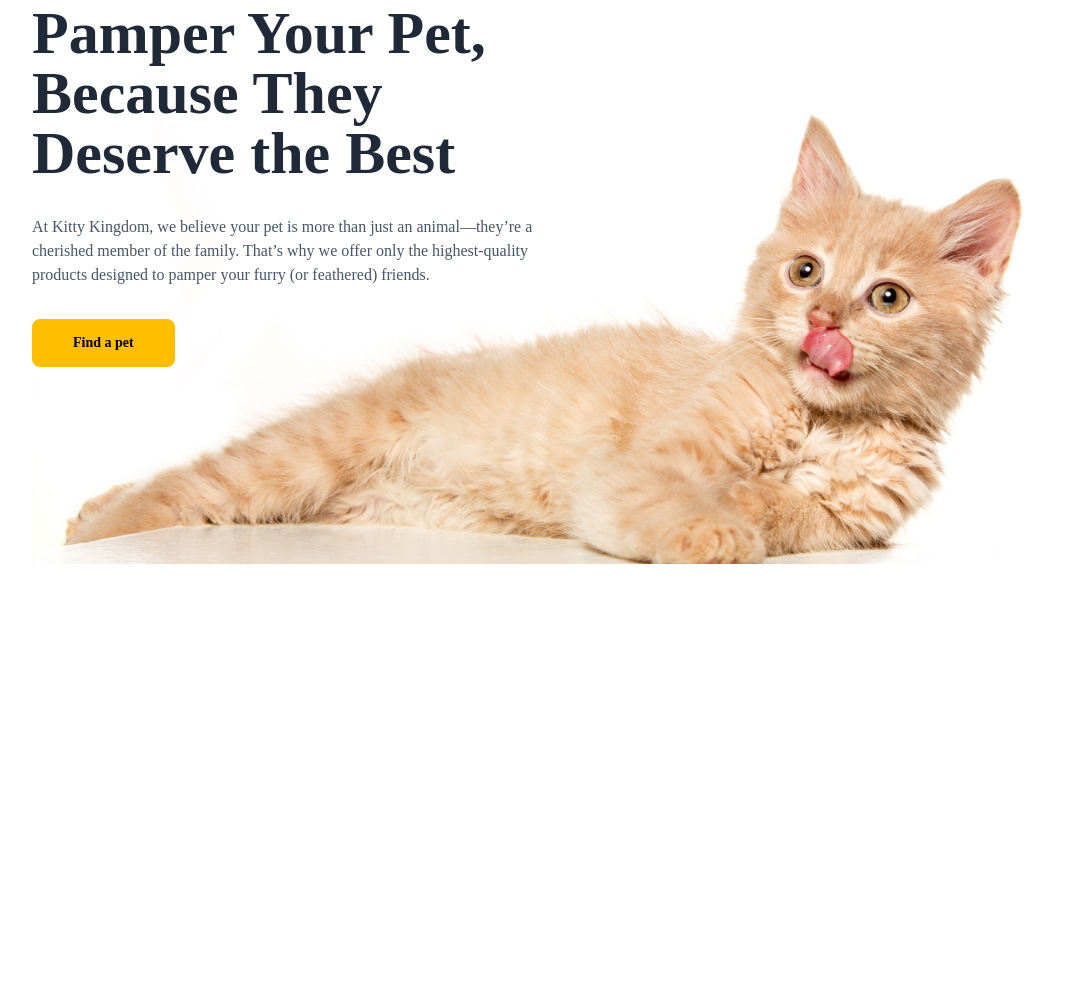
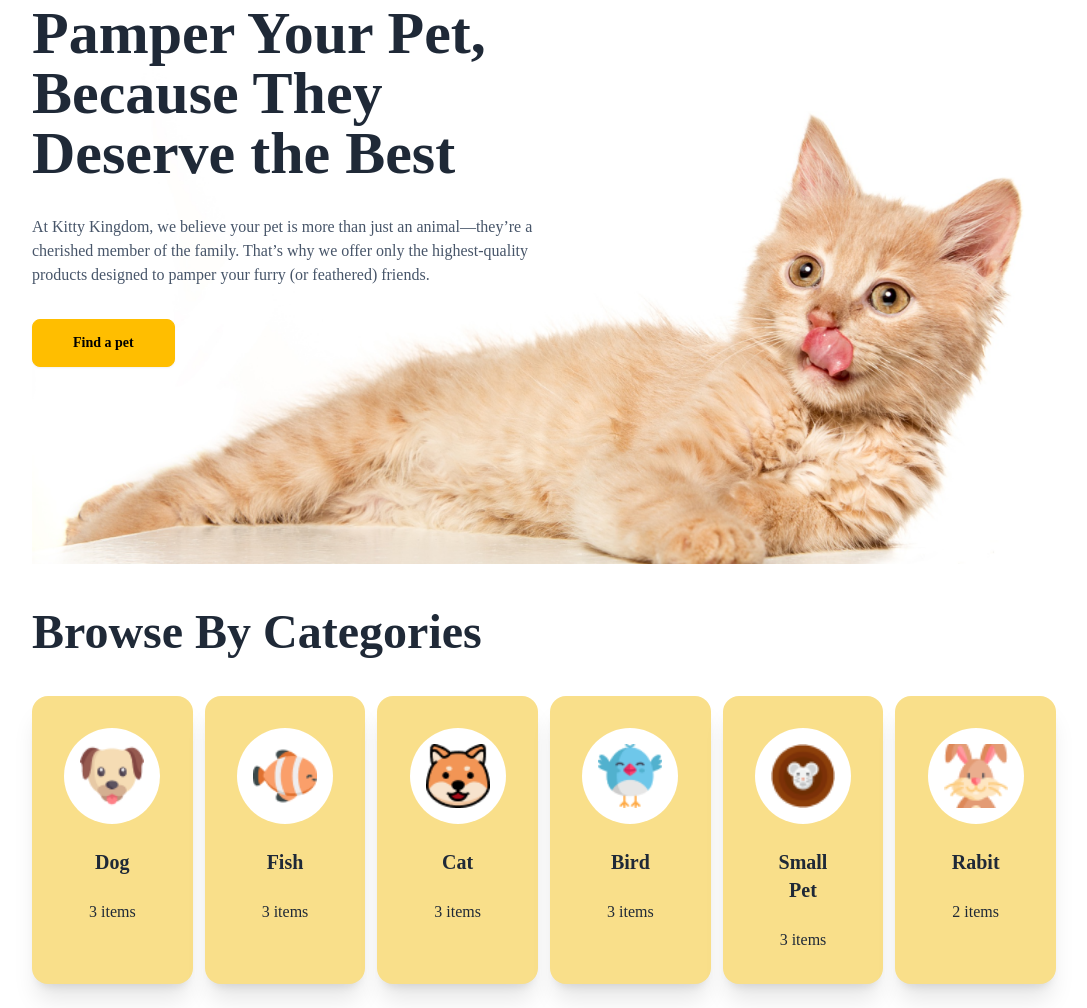
Before and after one commit to TonmoySarkerBD/Kitty-Kingdom, a plain HTML site: page index.html in a window 1280 px wide. Shown: the part 101-1109 px from the top of the page, without its empty margins (96-1183 px from the left). Before the commit the page ends 800 px from the top, so only its background shows below. Drawn offline with nearby package versions, Linux system fonts and the light colour scheme; a web font is replaced by a local one.

Commit message:
Browse By Categories Section added

```diff
--- a/index.html
+++ b/index.html
@@ -22,6 +22,8 @@
                     colors: {
                         clifford: '#da373d',
                         'nav': '#FFF9F4',
+                        'bg-primary': '#F9DF8A',
+
                     }
                 }
             }
@@ -147,13 +149,103 @@
     </header>
 
     <!-- Main Section -->
-    <main>
+    <main class="">
 
         <!-- Browse By Categories Section -->
-         <section class="Browse-By-Categories">
+        <section class="Browse-By-Categories px-[10vw] py-1">
+            <h2 class="section-title font-bold text-5xl mt-5 mb-10">
+                Browse By Categories
+            </h2>
 
+            <!-- Browse card Section -->
+            <div class="grid grid-cols-2 gap-3 mt-5 mb-5 md:grid-cols-3 lg:grid-cols-6">
 
-         </section>
+                <!-- Browse Card 1 -->
+                <div class="card bg-bg-primary shadow-xl">
+                    <div class="card-body items-center text-center">
+                        <div class="avatar">
+                            <div class="w-24 rounded-full">
+                                <img src="./c1-assets/dog-cartoon.png" class="bg-white p-4" />
+                            </div>
+                        </div>
+                        <h2 class="card-title p-4">Dog</h2>
+                        <p>3 items</p>
+
+                    </div>
+                </div>
+
+                <!-- Browse Card 2 -->
+                <div class="card bg-bg-primary shadow-xl">
+                    <div class="card-body items-center text-center">
+                        <div class="avatar">
+                            <div class="w-24 rounded-full">
+                                <img src="./c1-assets/fish-cartoon.png" class="bg-white p-4" />
+                            </div>
+                        </div>
+                        <h2 class="card-title p-4">Fish</h2>
+                        <p>3 items</p>
+
+                    </div>
+                </div>
+
+                <!-- Browse Card 3 -->
+                <div class="card bg-bg-primary shadow-xl">
+                    <div class="card-body items-center text-center">
+                        <div class="avatar">
+                            <div class="w-24 rounded-full">
+                                <img src="./c1-assets/cat-cartoon.png" class="bg-white p-4" />
+                            </div>
+                        </div>
+                        <h2 class="card-title p-4">Cat</h2>
+                        <p>3 items</p>
+
+                    </div>
+                </div>
+
+                <!-- Browse Card 4 -->
+                <div class="card bg-bg-primary shadow-xl">
+                    <div class="card-body items-center text-center">
+                        <div class="avatar">
+                            <div class="w-24 rounded-full">
+                                <img src="./c1-assets/bird-cartoon.png" class="bg-white p-4" />
+                            </div>
+                        </div>
+                        <h2 class="card-title p-4">Bird</h2>
+                        <p>3 items</p>
+
+                    </div>
+                </div>
+
+                <!-- Browse Card 5 -->
+                <div class="card bg-bg-primary shadow-xl">
+                    <div class="card-body items-center text-center">
+                        <div class="avatar">
+                            <div class="w-24 rounded-full">
+                                <img src="./c1-assets/mouse-cartoon.png" class="bg-white p-4" />
+                            </div>
+                        </div>
+                        <h2 class="card-title p-4">Small Pet</h2>
+                        <p>3 items</p>
+
+                    </div>
+                </div>
+
+                <!-- Browse Card 6 -->
+                <div class="card bg-bg-primary shadow-xl">
+                    <div class="card-body items-center text-center">
+                        <div class="avatar">
+                            <div class="w-24 rounded-full">
+                                <img src="./c1-assets/rabbit-cartoon.png" class="bg-white p-4" />
+                            </div>
+                        </div>
+                        <h2 class="card-title p-4">Rabit</h2>
+                        <p>2 items</p>
+
+                    </div>
+                </div>
+            </div>
+
+        </section>
 
     </main>
 
```
